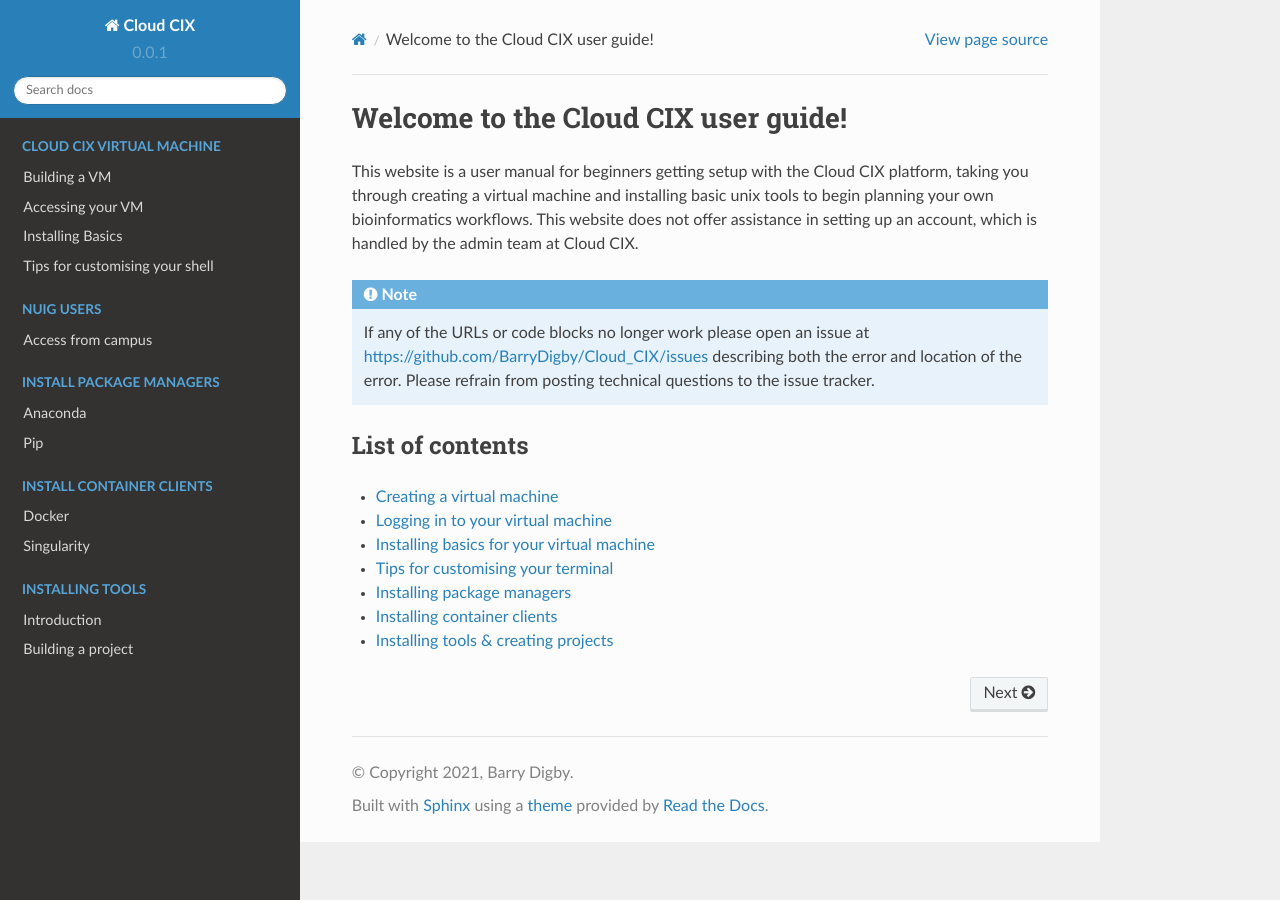
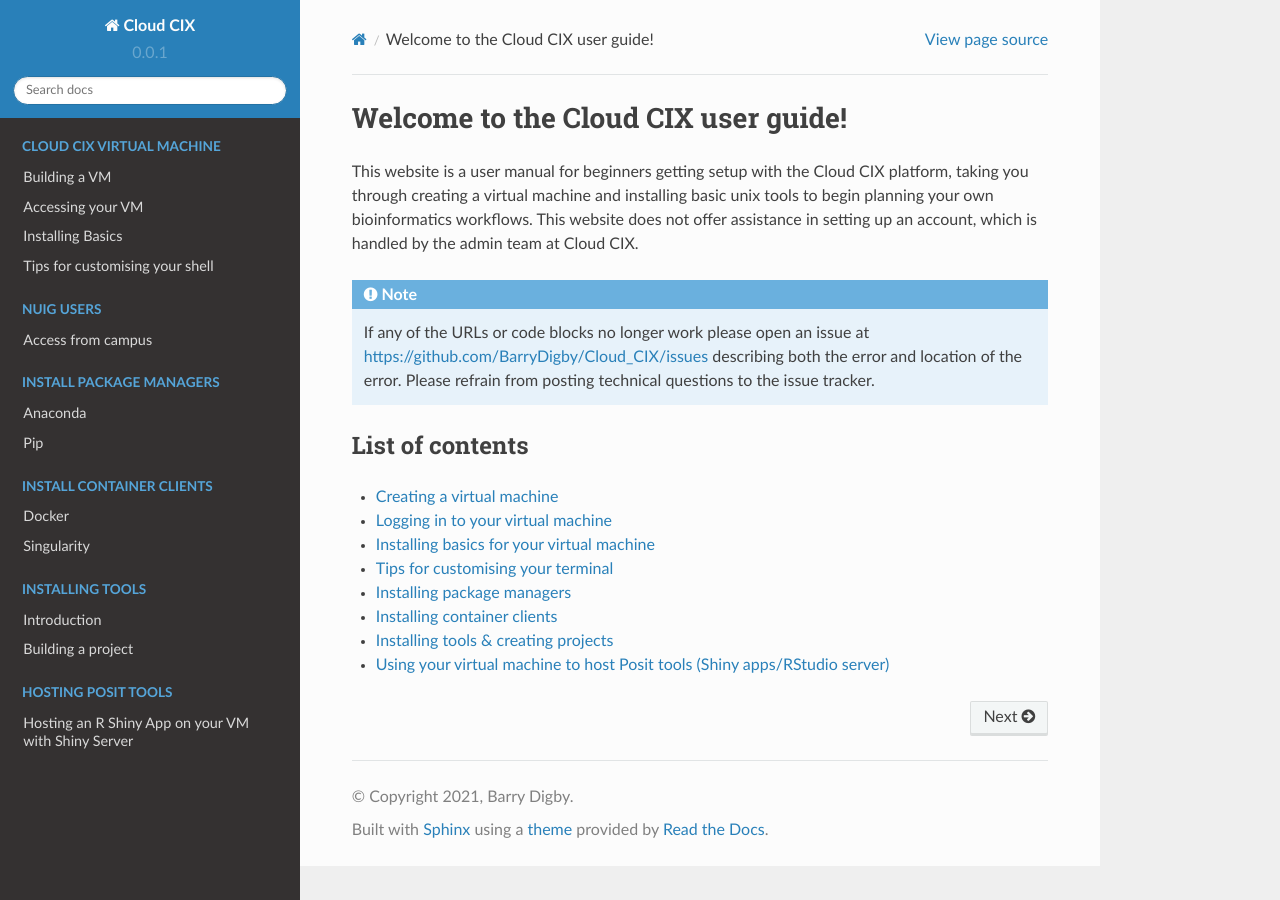
Before and after one commit to BarryDigby/Cloud_CIX, a Sphinx documentation site: the page built from docs/source/index.rst, in a window 1280 px wide. Built offline with Sphinx 7.4.7 and the Read the Docs theme 2.0.0, drawn with Linux system fonts in a browser that asks for light colours.

Commit message:
Added page for Shiny

```diff
--- a/docs/source/index.rst
+++ b/docs/source/index.rst
@@ -23,6 +23,8 @@ List of contents
 - :doc:`Installing container clients </man_pages/containers>`
 
 - :doc:`Installing tools & creating projects </man_pages/install_tools>`
+
+- :doc:`Using your virtual machine to host Posit tools (Shiny apps/RStudio server)   </man_pages/hosting_rshiny_app>`
 
 
 .. toctree::
@@ -62,3 +64,10 @@ List of contents
    :hidden:
 
    /man_pages/install_tools
+
+.. toctree::
+   :maxdepth: 3
+   :caption: Hosting Posit tools
+   :hidden:
+
+   /man_pages/hosting_rshiny_app
```
Also changed, not shown: docs/source/man_pages/hosting_rshiny_app.rst (added, +34 -0 lines), docs/source/conf.py (line endings or trailing spaces).
